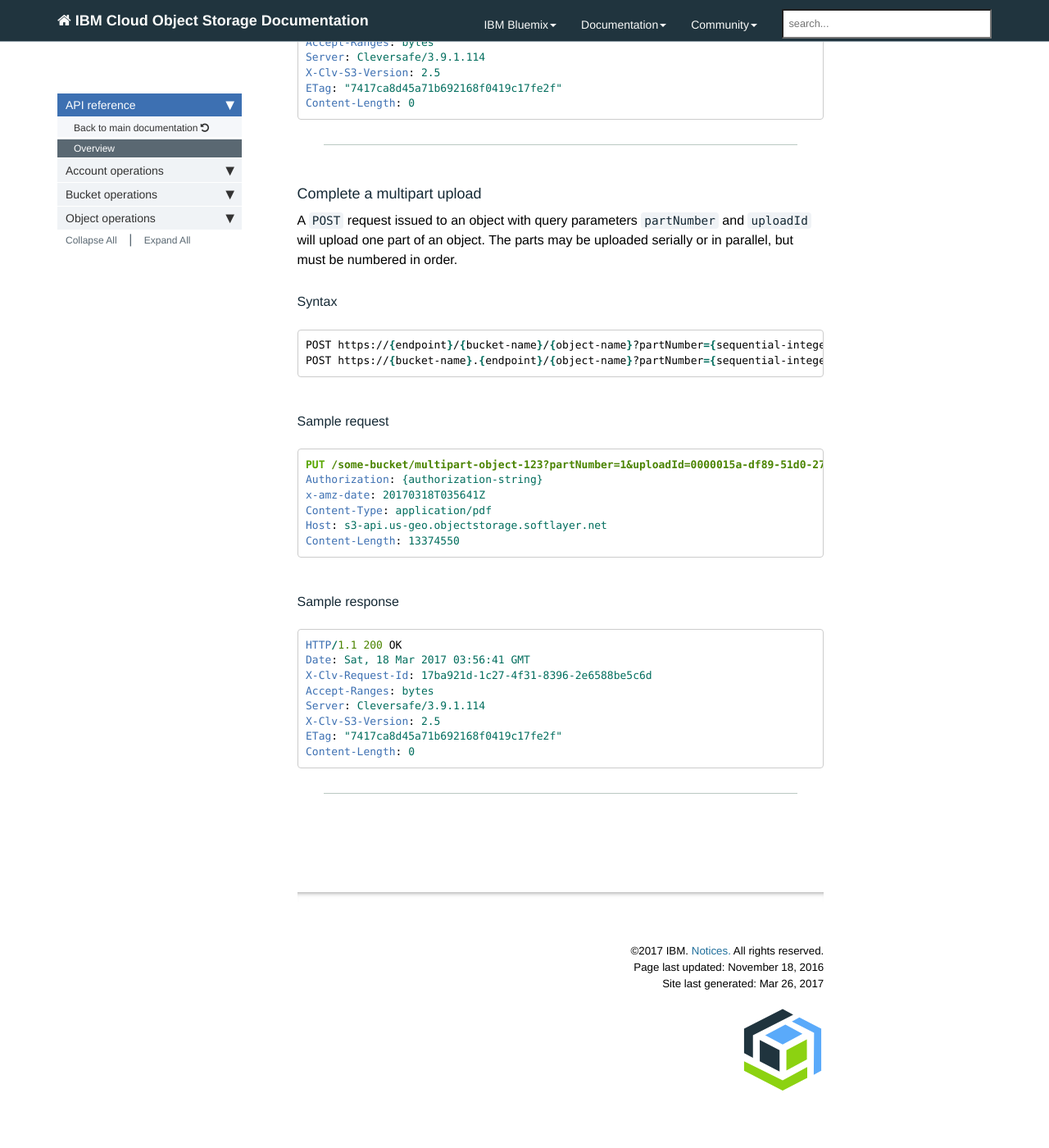
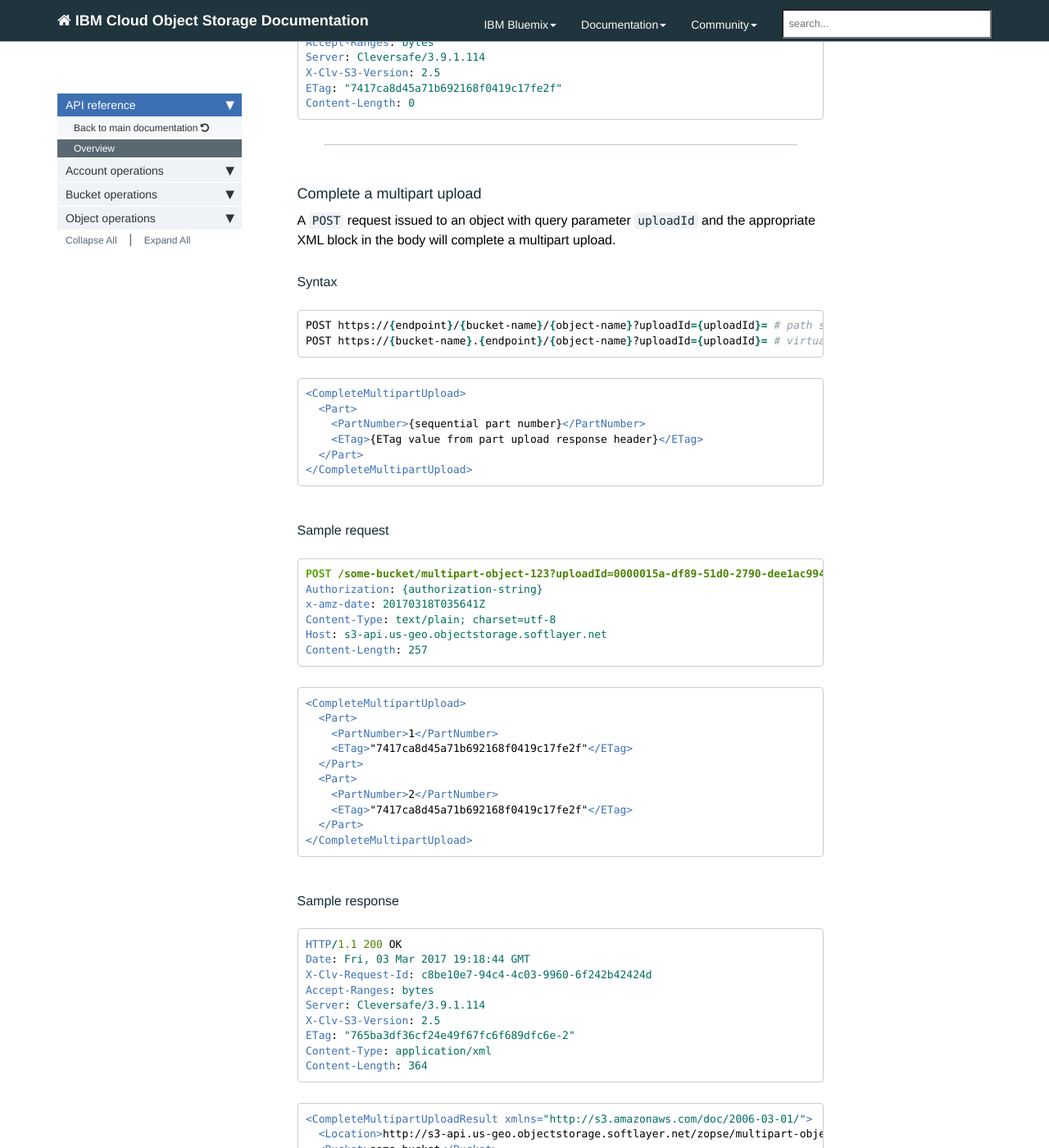
Before and after one commit to mpcarl-ibm/crs-docs, a Jekyll site: the page built from pages/api-reference/api-reference.md, in a window 1280 px wide and 1400 px high, scrolled down 30330 px. Shown: the whole window at 82% size. Built offline with Jekyll 4.4.1, drawn with Linux system fonts in a browser that asks for light colours; nearby versions of some CDN libraries; comment, search, counter and statistics services are not loaded; some of the changed text lies outside the part shown.

Commit message:
fixed multipart section

````diff
--- a/pages/api-reference/api-reference.md
+++ b/pages/api-reference/api-reference.md
@@ -1406,37 +1406,100 @@
 
 #### Complete a multipart upload
 
-A `POST` request issued to an object with query parameters `partNumber` and `uploadId` will upload one part of an object.  The parts may be uploaded serially or in parallel, but must be numbered in order.
+A `POST` request issued to an object with query parameter `uploadId` and the appropriate XML block in the body will complete a multipart upload.
 
 ##### Syntax
 
 ```bash
-POST https://{endpoint}/{bucket-name}/{object-name}?partNumber={sequential-integer}&uploadId={uploadId}= # path style
-POST https://{bucket-name}.{endpoint}/{object-name}?partNumber={sequential-integer}&uploadId={uploadId}= # virtual host style
+POST https://{endpoint}/{bucket-name}/{object-name}?uploadId={uploadId}= # path style
+POST https://{bucket-name}.{endpoint}/{object-name}?uploadId={uploadId}= # virtual host style
+```
+
+```xml
+<CompleteMultipartUpload>
+  <Part>
+    <PartNumber>{sequential part number}</PartNumber>
+    <ETag>{ETag value from part upload response header}</ETag>
+  </Part>
+</CompleteMultipartUpload>
 ```
 
 ##### Sample request
 
 ```http
-PUT /some-bucket/multipart-object-123?partNumber=1&uploadId=0000015a-df89-51d0-2790-dee1ac994053 HTTP/1.1
+POST /some-bucket/multipart-object-123?uploadId=0000015a-df89-51d0-2790-dee1ac994053 HTTP/1.1
 Authorization: {authorization-string}
 x-amz-date: 20170318T035641Z
-Content-Type: application/pdf
+Content-Type: text/plain; charset=utf-8
 Host: s3-api.us-geo.objectstorage.softlayer.net
-Content-Length: 13374550
+Content-Length: 257
+```
+
+```xml
+<CompleteMultipartUpload>
+  <Part>
+    <PartNumber>1</PartNumber>
+    <ETag>"7417ca8d45a71b692168f0419c17fe2f"</ETag>
+  </Part>
+  <Part>
+    <PartNumber>2</PartNumber>
+    <ETag>"7417ca8d45a71b692168f0419c17fe2f"</ETag>
+  </Part>
+</CompleteMultipartUpload>
 ```
 
 ##### Sample response
 
 ```http
 HTTP/1.1 200 OK
-Date: Sat, 18 Mar 2017 03:56:41 GMT
-X-Clv-Request-Id: 17ba921d-1c27-4f31-8396-2e6588be5c6d
+Date: Fri, 03 Mar 2017 19:18:44 GMT
+X-Clv-Request-Id: c8be10e7-94c4-4c03-9960-6f242b42424d
 Accept-Ranges: bytes
 Server: Cleversafe/3.9.1.114
 X-Clv-S3-Version: 2.5
-ETag: "7417ca8d45a71b692168f0419c17fe2f"
-Content-Length: 0
+ETag: "765ba3df36cf24e49f67fc6f689dfc6e-2"
+Content-Type: application/xml
+Content-Length: 364
+```
+
+```xml
+<CompleteMultipartUploadResult xmlns="http://s3.amazonaws.com/doc/2006-03-01/">
+  <Location>http://s3-api.us-geo.objectstorage.softlayer.net/zopse/multipart-object-123</Location>
+  <Bucket>some-bucket</Bucket>
+  <Key>multipart-object-123</Key>
+  <ETag>"765ba3df36cf24e49f67fc6f689dfc6e-2"</ETag>
+</CompleteMultipartUploadResult>
 ```
 
 ----
+
+#### Abort incomplete multipart uploads
+
+A `DELETE` request issued to an object with query parameter `uploadId` will delete all unfinished parts of a multipart upload.
+
+##### Syntax
+
+```bash
+DELETE https://{endpoint}/{bucket-name}/{object-name}?uploadId={uploadId}= # path style
+DELETE https://{bucket-name}.{endpoint}/{object-name}?uploadId={uploadId}= # virtual host style
+```
+
+##### Sample request
+
+```http
+DELETE /some-bucket/multipart-object-123?uploadId=0000015a-df89-51d0-2790-dee1ac994053 HTTP/1.1
+Authorization: {authorization-string}
+x-amz-date: 20170318T035641Z
+Host: s3-api.us-geo.objectstorage.softlayer.net
+```
+
+##### Sample response
+
+```http
+HTTP/1.1 204 No Content
+Date: Thu, 16 Mar 2017 22:07:48 GMT
+X-Clv-Request-Id: 06d67542-6a3f-4616-be25-fc4dbdf242ad
+Accept-Ranges: bytes
+Server: Cleversafe/3.9.1.114
+X-Clv-S3-Version: 2.5
+```
````
Also changed, not shown: other parts of pages/api-reference/api-reference.md (+2 -2 lines).
